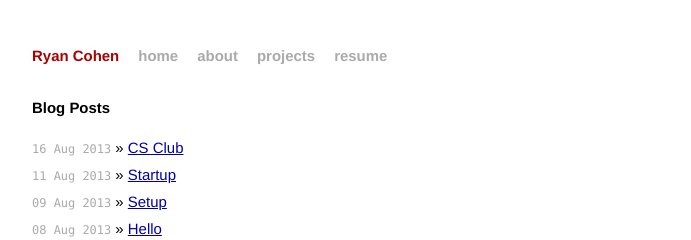
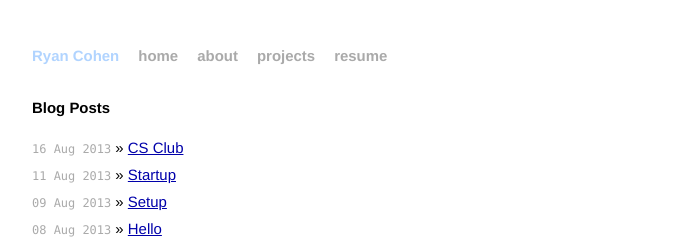
Before and after one commit to imryan/imryan.github.io, a Jekyll site: the page built from index.html, in a window 1280 px wide. Shown: the top 240 px of the page, without its empty margins (294-985 px from the left). Built offline with Jekyll 4.4.1, drawn with Linux system fonts in a browser that asks for light colours; Markdown is read by kramdown in place of the engine named in the settings.

Commit message:
Changed header color

```diff
--- a/css/main.css
+++ b/css/main.css
@@ -74,7 +74,8 @@ ul.posts span {
 }
 
 .site .header h1.title a {
-  color: #a00;
+  /*color: #a00;*/
+  color: #b1d4ff;
 }
 
 .site .header h1.title a:hover {
```
